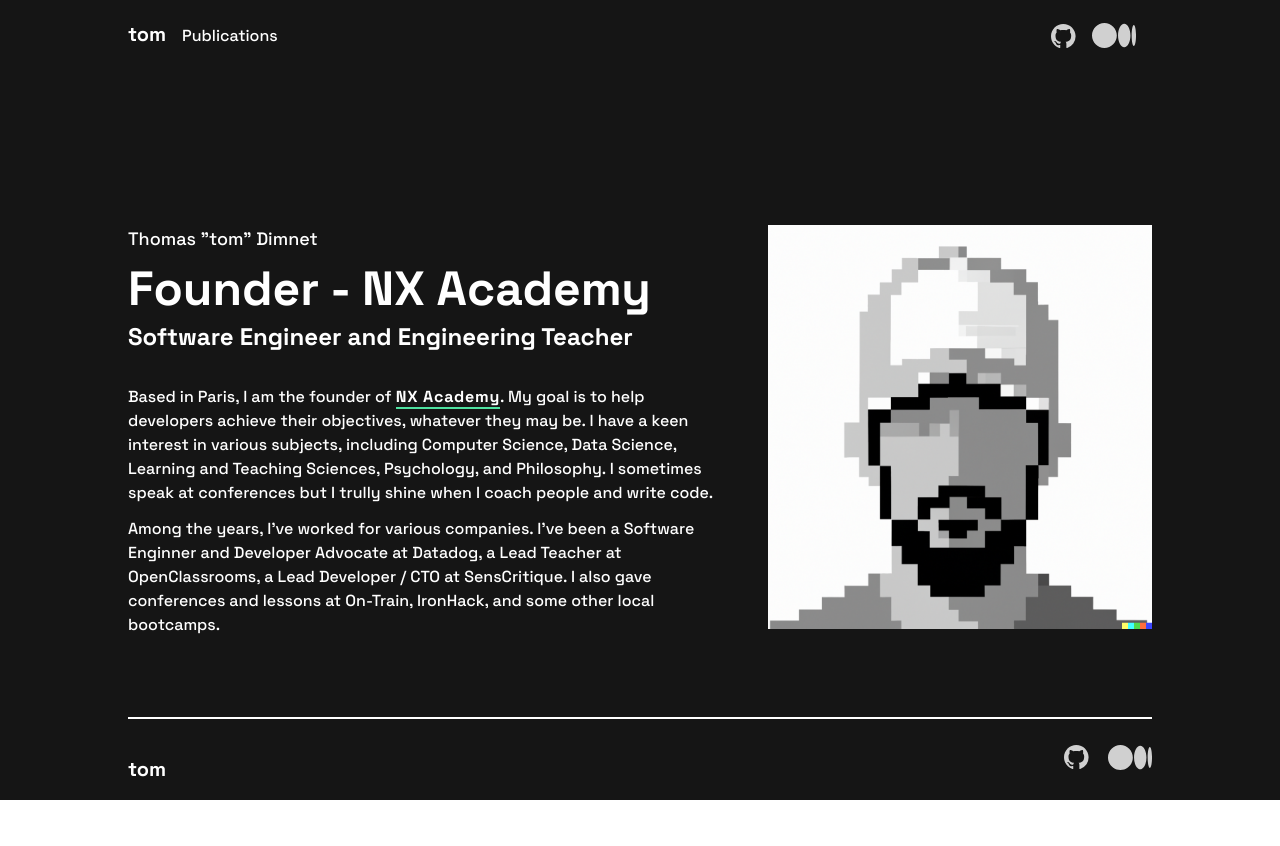
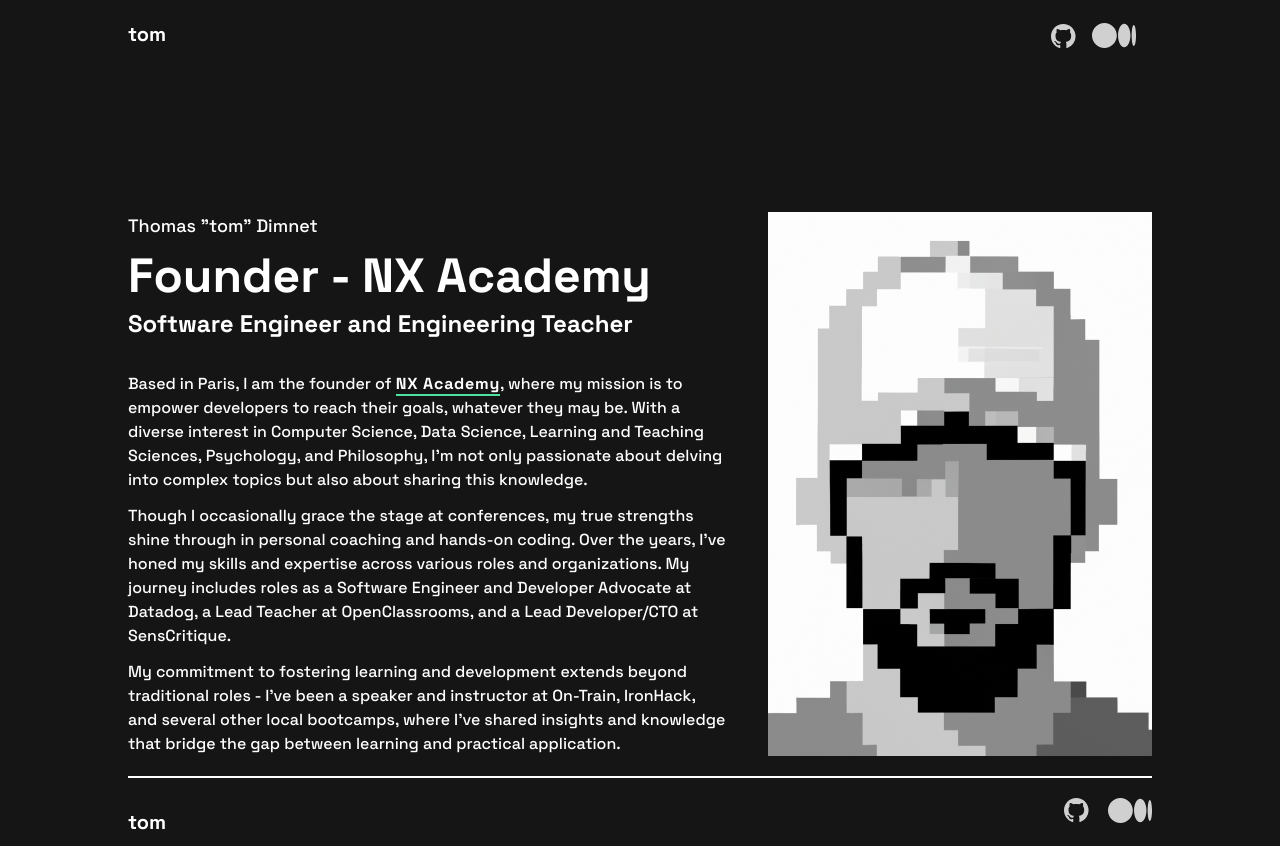
Before and after one commit to tdimnet/tdimnet.github.io, a React (Vite) app: page / in a window 1280 px wide. Before the commit the page ends 800 px from the top, so only its background shows below. Built offline with nearby package versions, Linux system fonts and the light colour scheme.

Commit message:
Writing new homepage content

```diff
--- a/src/App.tsx
+++ b/src/App.tsx
@@ -7,6 +7,7 @@ import Header from "./components/Header";
 
 import Home from "./pages/Home";
 import Publications from "./pages/Publications";
+import Project from "./pages/Project";
 
 function App() {
   return (
--- a/src/components/Header/index.tsx
+++ b/src/components/Header/index.tsx
@@ -14,11 +14,6 @@ function Component() {
           <li className="mr-4">
             <Link to="/">
               <Heading css="text-white" content="tom" as="h3" />
-            </Link>
-          </li>
-          <li className="mr-4">
-            <Link to="/publications">
-              <Paragraph>Publications</Paragraph>
             </Link>
           </li>
           <li className="ml-auto mr-4">
--- a/src/pages/Home/index.tsx
+++ b/src/pages/Home/index.tsx
@@ -9,7 +9,7 @@ function Page() {
       <section className="flex flex-col md:flex-row-reverse">
         <Image
           src="/assets/profil-picture.png"
-          css="mb-5 w-96"
+          css="mb-5 w-96 object-cover"
           alt="Someone wearing a baseball cap in pixel art"
         />
         <div className="mr-10">
@@ -27,18 +27,26 @@ function Page() {
           <Paragraph css="mb-3">
             Based in Paris, I am the founder of{" "}
             <Link content="NX Academy" to="https://beta.nx.academy/" external />
-            . My goal is to help developers achieve their objectives, whatever
-            they may be. I have a keen interest in various subjects, including
-            Computer Science, Data Science, Learning and Teaching Sciences,
-            Psychology, and Philosophy. I sometimes speak at conferences but I
-            trully shine when I coach people and write code.
+            , where my mission is to empower developers to reach their goals,
+            whatever they may be. With a diverse interest in Computer Science,
+            Data Science, Learning and Teaching Sciences, Psychology, and
+            Philosophy, I’m not only passionate about delving into complex
+            topics but also about sharing this knowledge.
           </Paragraph>
           <Paragraph css="mb-3">
-            Among the years, I've worked for various companies. I've been a
-            Software Enginner and Developer Advocate at Datadog, a Lead Teacher
-            at OpenClassrooms, a Lead Developer / CTO at SensCritique. I also
-            gave conferences and lessons at On-Train, IronHack, and some other
-            local bootcamps.
+            Though I occasionally grace the stage at conferences, my true
+            strengths shine through in personal coaching and hands-on coding.
+            Over the years, I’ve honed my skills and expertise across various
+            roles and organizations. My journey includes roles as a Software
+            Engineer and Developer Advocate at Datadog, a Lead Teacher at
+            OpenClassrooms, and a Lead Developer/CTO at SensCritique.
+          </Paragraph>
+          <Paragraph css="mb-5">
+            My commitment to fostering learning and development extends beyond
+            traditional roles - I've been a speaker and instructor at On-Train,
+            IronHack, and several other local bootcamps, where I’ve shared
+            insights and knowledge that bridge the gap between learning and
+            practical application.
           </Paragraph>
           {/* <Paragraph css="mb-3">
             Depending on your objective, you might have a look on{" "}
--- a/src/pages/Publications/index.tsx
+++ b/src/pages/Publications/index.tsx
@@ -1,5 +1,25 @@
+import Heading from "../../components/Heading";
+import Banner from "../../components/Banner";
+import Paragraph from "../../components/Paragraph";
+
 function Page() {
-  return <h1>Hello publications</h1>;
+  return (
+    <main className="">
+      <section className="">
+        <div className="h-96 mb-4">
+          <Banner src="/assets/sample-img.png" alt="" />
+        </div>
+        <div>
+          <Heading css="text-white" content="Publications" as="h1" />
+          <Paragraph css="mb-3">
+            That's for sure, I do love writing. I particulary enjoy popularizing
+            complex subjects, such as Computer Science, Large Language Model, or
+            even Economics.
+          </Paragraph>
+        </div>
+      </section>
+    </main>
+  );
 }
 
 export default Page;
```
